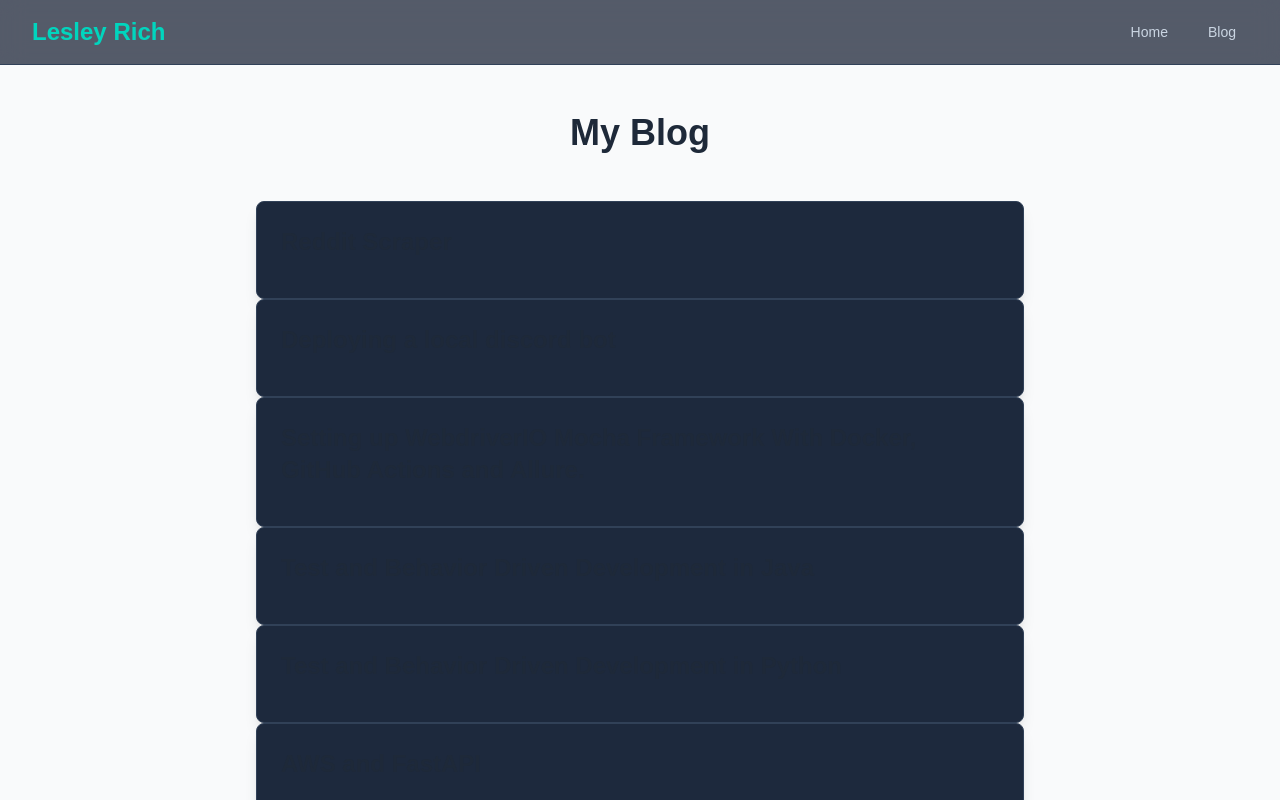
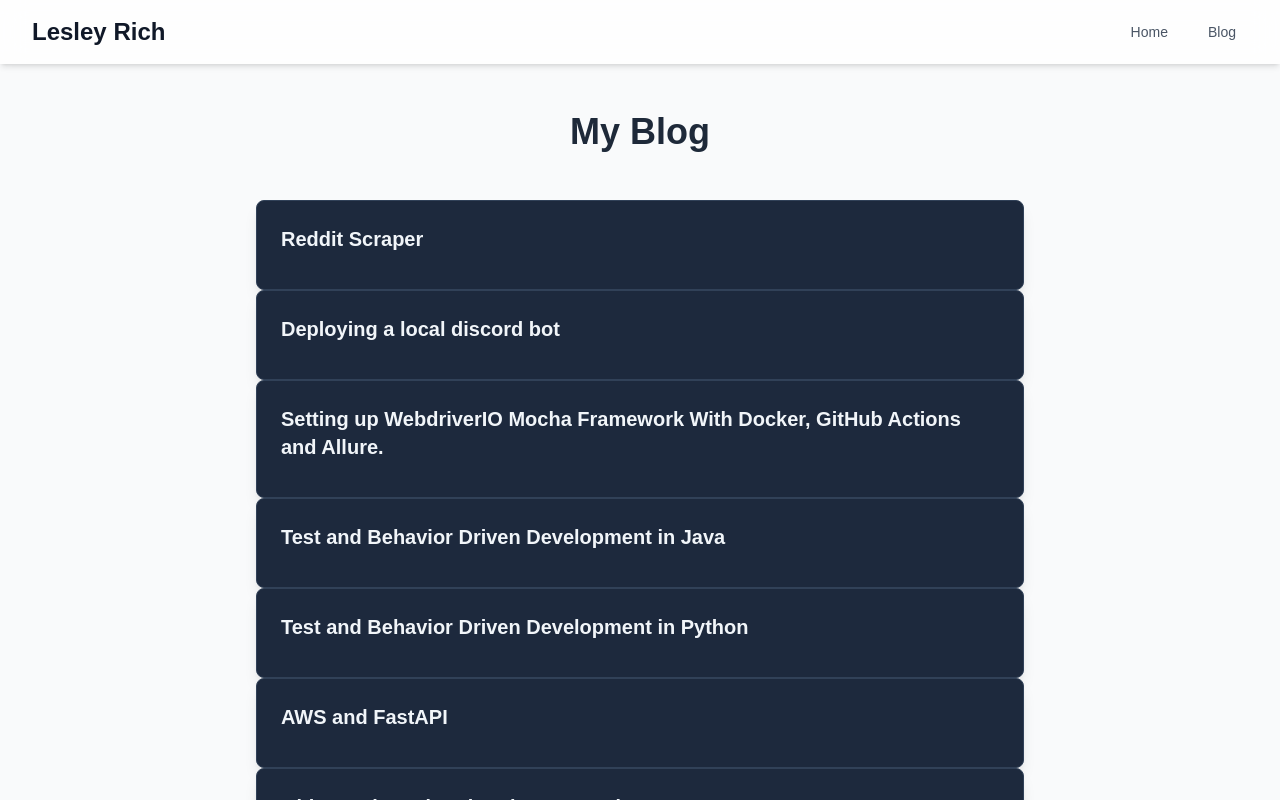
Before and after one commit to terrainthesky-hub/Programming_Portfolio, a Next.js app: page /blog in a window 1280 px wide. Shown: the top 800 px of the page. Built offline with nearby package versions, Linux system fonts and the light colour scheme.

Commit message:
text color 2

```diff
--- a/components/Header.js
+++ b/components/Header.js
@@ -2,24 +2,23 @@ import Link from 'next/link';
 
 export default function Header() {
   return (
-    // Use a dark, blurred background for the sticky header
-    <header className="bg-slate-900/70 backdrop-blur-md sticky top-0 z-50 border-b border-slate-700">
+    <header className="bg-white/80 backdrop-blur-md sticky top-0 z-50 shadow-md">
       <nav className="container mx-auto px-4 sm:px-6 lg:px-8">
         <div className="flex items-center justify-between h-16">
           <div className="flex-shrink-0">
-            {/* Make the main brand pop with the accent color */}
-            <Link href="/" className="text-2xl font-bold text-teal-400 hover:text-teal-300 transition-colors duration-300">
+            <Link href="/" className="text-2xl font-bold text-gray-900 hover:text-indigo-600 transition-colors">
               Lesley Rich
             </Link>
           </div>
           <div className="hidden md:block">
             <div className="ml-10 flex items-baseline space-x-4">
-              <Link href="/" className="text-slate-300 hover:text-teal-400 px-3 py-2 rounded-md text-sm font-medium transition-colors duration-300">
+              <Link href="/" className="text-gray-600 hover:text-indigo-500 px-3 py-2 rounded-md text-sm font-medium">
                 Home
               </Link>
-              <Link href="/blog" className="text-slate-300 hover:text-teal-400 px-3 py-2 rounded-md text-sm font-medium transition-colors duration-300">
+              <Link href="/blog" className="text-gray-600 hover:text-indigo-500 px-3 py-2 rounded-md text-sm font-medium">
                 Blog
               </Link>
+              {/* Add other links like Projects, About, etc. */}
             </div>
           </div>
         </div>
--- a/pages/blog/index.js
+++ b/pages/blog/index.js
@@ -24,9 +24,9 @@ export default function Blog({ allPostsData }) {
           {allPostsData.map(({ id, date, title, excerpt }) => (
             <Link href={`/blog/${id}`} key={id}>
               <div className="block bg-slate-800 rounded-lg shadow-lg hover:shadow-cyan-500/10 border border-slate-700 hover:border-teal-400 transition-all duration-300 p-6 cursor-pointer">
-                <h2 className="text-2xl font-bold text-lg-900 mb-2">{title}</h2>
-                <p className="text-lg text-sm mb-4">{date}</p>
-                <p className="text-lg">{excerpt}</p>
+                <h3 className="text-xl font-bold text-slate-100 mb-2">{title}</h3>
+                <p className="text-slate-400 text-sm mb-3">{date}</p>
+                  <p className="text-slate-300">{excerpt}</p>
               </div>
             </Link>
           ))}
```
